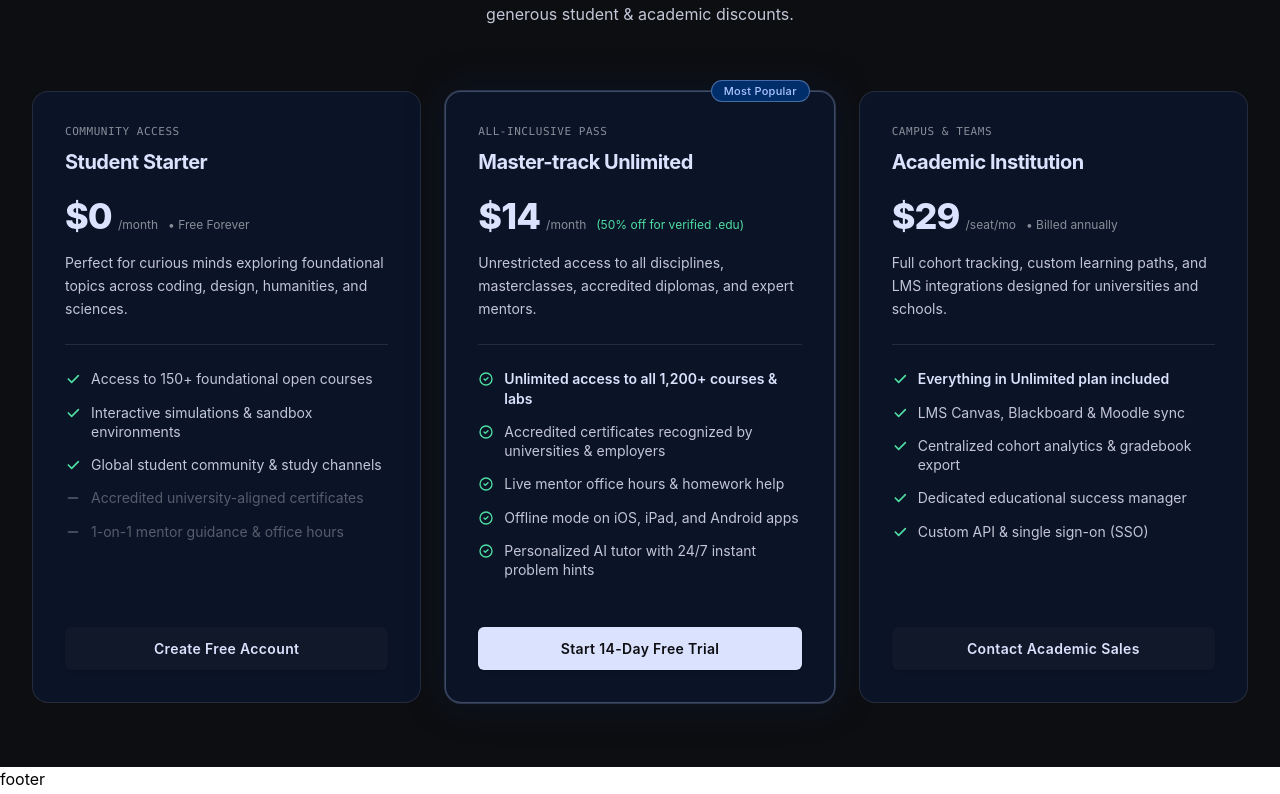
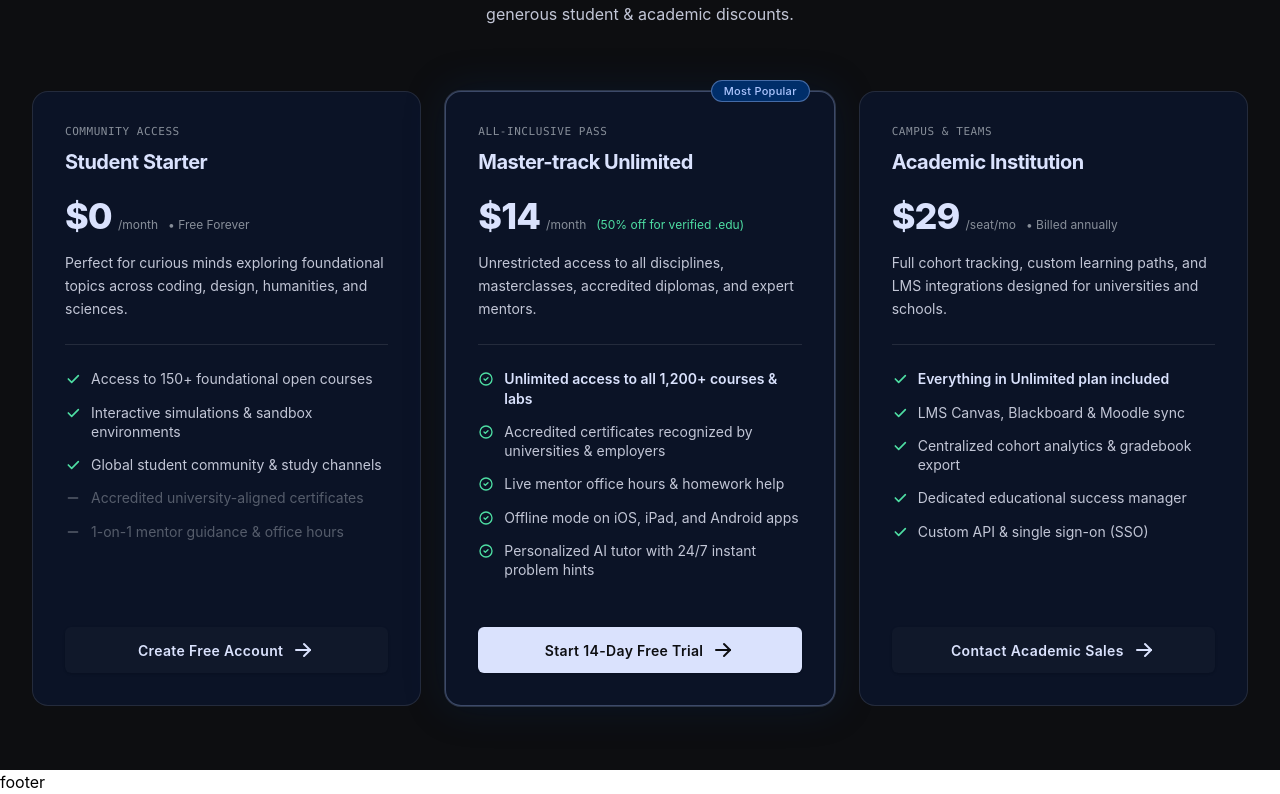
Before and after one commit to RaviGahire/lms-app, a React (Vite) app in the folder front-end/: page / in a window 1280 px wide. Shown: the part 3796-4590 px from the top of the page. Built offline with nearby package versions, Linux system fonts and the light colour scheme.

Commit message:
feat: enhance PricingSection with improved button click handling and icon integration

```diff
--- a/front-end/src/shared/components/Price/Pricing.tsx
+++ b/front-end/src/shared/components/Price/Pricing.tsx
@@ -135,7 +135,11 @@ export const PricingSection = () => {
                   }`}
 
                   label={plan.ctaLabel}
-                  onClick={()=>{alert("Done")}}
+                  onClick={() => {
+                    alert('Done');
+                  }}
+                  icon={<IconArrowRight />}
+                  iconPosition="right"
                 />
               </div>
             </div>
```
